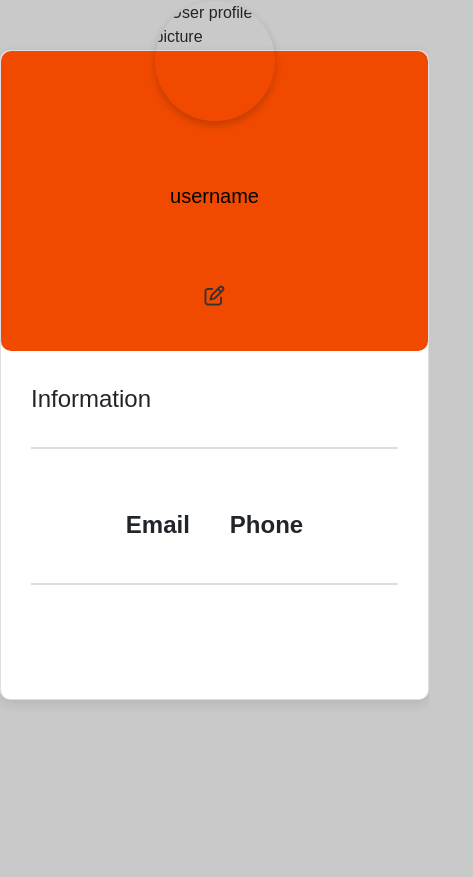
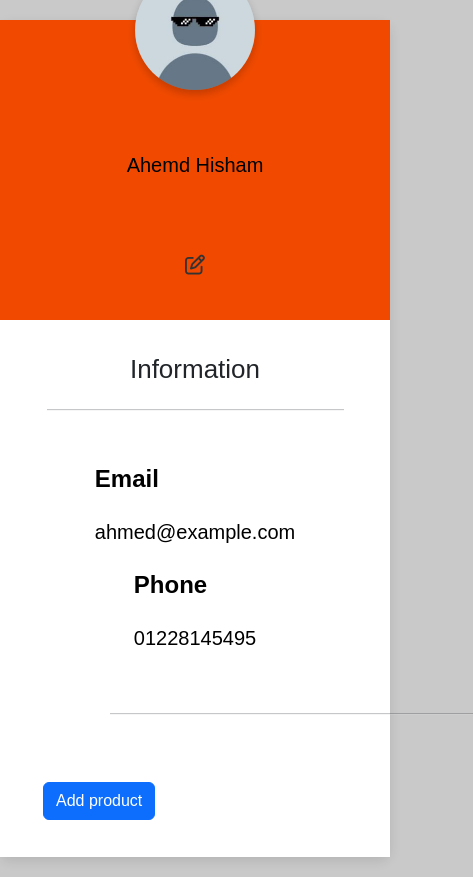
Before and after one commit to OmarGamal-201/Sel3a, a plain HTML site: page Profile/profile.html in a window 390 px wide. Shown: the whole page, 473 px wide, since content can reach past the window. Before the commit the page ends 844 px from the top, so only its background shows below. Drawn offline with nearby package versions, Linux system fonts and the light colour scheme.

Commit message:
Adding Profile Page

```diff
--- /dev/null
+++ b/Profile/profile.css
@@ -0,0 +1,33 @@
+.cardcenter {
+    display: flex;
+    gap: 700px;
+    flex-wrap: wrap;
+    margin-top: 50px;
+}
+
+.email, .phone {
+    display: flex;
+    flex-direction: column;
+}
+
+.email div:first-child,
+.phone div:first-child {
+    font-weight: bold;
+    color: black;
+    margin-bottom: 20px;
+    font-size: 24px;
+}
+
+.email div:last-child,
+.phone div:last-child {
+    color: #000;
+    font-size: 20px;
+}
+
+#lin{
+    width: 110%;
+    max-width: 1000px;
+    height: 2px;
+    background-color: #ddd;
+    margin: 60px 80px;
+}
--- a/Profile/profile.html
+++ b/Profile/profile.html
@@ -4,161 +4,205 @@
     <meta charset="UTF-8">
     <meta name="viewport" content="width=device-width, initial-scale=1.0">
     <title>Username - Sel3a</title>
+    <link rel="stylesheet" href="./profile.css">
     <!-- <link rel="stylesheet" href="./profile.css"> -->
-    <link rel="stylesheet" href="./bootstrap.min.css">
-    <link rel="stylesheet" href="https://cdnjs.cloudflare.com/ajax/libs/font-awesome/6.4.0/css/all.min.css">
+    <link
+        href="https://cdn.jsdelivr.net/npm/bootstrap@5.3.8/dist/css/bootstrap.min.css"
+        rel="stylesheet"
+        integrity="sha384-sRIl4kxILFvY47J16cr9ZwB07vP4J8+LH7qKQnuqkuIAvNWLzeN8tE5YBujZqJLB"
+        crossorigin="anonymous"
+    />
+    <link
+        rel="stylesheet"
+        href="https://cdnjs.cloudflare.com/ajax/libs/font-awesome/6.4.0/css/all.min.css"
+    />
     <style>
-        body{
-    margin: 0;
-    background-color: #c9c9c9;
-    font-family: Arial, sans-serif;
-}
-.card {
-    width: 110%;
-    max-width: 1500px;
-    display: flex;
-    border-radius: 10px;
-    background-color: white;
-    box-shadow: 0 4px 12px rgba(0,0,0,0.1);
-    flex-wrap: wrap;
-    margin: 50px auto;
-    /* min-height: 400px; */
-    height: 650px;
-}
-.cardleft{
-    width: 100%;
-    max-width: 300px;
-    background-color: #F14A00;
-    display: flex;
+
+        @media (max-width: 1200px) {
+      .cardd {
         flex-direction: column;
         align-items: center;
-    justify-content: center;
-    padding: 40px 20px;
-    box-sizing: border-box;
-    border-radius: 10px;
+        height: auto !important;
+        width: 100% !important;
       }
-img{
-    width:120px;
-    height: 120px;
-    margin-top:  -90px;
-    margin-bottom: 20px;
-    border-radius: 50%;
-    object-fit: cover;
-    box-Shadow: 0 4px 8px rgba(0,0,0,0.2);
+
+      .cardleft,
+      .cardright {
+        max-width: 100% !important;
+        width: 100% !important;
+        border-radius: 0 !important;
       }
-.cardleft .username{
-    color: black;
-    font-Size: 20px;
-    margin-Top: 40px;
+
+      .cardcenter {
+        gap: 40px !important;
+        justify-content: center !important;
       }
-.rightCard{
-    padding: 30px;
-    box-sizing: border-box;
-    background-color: #fff;
+
+      .line,
+      .lin {
+        width: 90% !important;
+        margin: 20px auto !important;
       }
-.info{
-    font-Size: 24px;
-    margin-Bottom: 10px;
     }
-/* .line,
-.line2{
-    max-width: 500px;
-     width: 500px;
-     margin-bottom: 20px;
-    margin-top: 28px;
-    font-weight: bold;
-    font-size: 24px;
-} */
-.line,
-.line2 {
-  width: 130%;
-  max-width: 500px;
-  height: 2px;
-  background-color: #ddd;
-  border: none;
-  margin: 30px auto;
+
+    @media (max-width: 768px) {
+      .cardcenter {
+        flex-direction: column !important;
+        align-items: center !important;
+        gap: 20px !important;
       }
-.icon{
-    color: #333;
-    font-size: 20px;
-    margin-top: 70px;
-    cursor: pointer;
+
+      .email,
+      .phone {
+        font-size: 18px !important;
       }
-.cardcenter{
-display: flex;
-gap: 220px;
-/* height: 200px; */
-flex-wrap: wrap;
-height: auto;
+
+      .info {
+        text-align: center;
       }
-.email,
-.phone{
-    font-Size: 24px;
-    margin-Bottom: 10px;
-    font-weight: bold;
-    margin-top: 28px;
-}
-@media (max-width: 600px) {
-  .card {
-    flex-direction: column;
-  }
-  .cardleft, .rightCard {
-    max-width: 100%;
-  }
-  .cardcenter {
-    gap: 40px;
-    justify-content: center;
-  }
-  .line, .line2{
-    width: 100%;
-  }
+
     }
     </style>
 </head>
 <body>
-    <div class="card">
+    <div class="cardd">
   <div class="cardleft">
-            <img src="./1.jpg" alt="User profile picture" id="profileImage">
-            <input type="file" id="imageUpload"  style="display: none;">
-            <div class="username">username</div>
-            <div class="icon" id="editIcon">
-                <i class="fa-regular fa-pen-to-square"></i>
+    <img src="" alt="User profile" id="proimg" />
+    <input type="file" id="file" />
+    <div class="username"></div>
+    <div class="icon" id="icon">
     </div>
-            <!-- <input type="file">
-            <img src="./1.png" alt="">
-            <div class="username">username</div>
-            <div class="icon"><i class="fa-regular fa-pen-to-square"></i></div> -->
   </div>
-        <div class="rightCard">
-            <div class="info">Information</div>
-            <hr class="line">
+
+  <div class="cardright">
+    <div class="info"></div>
+    <hr class="line"/>
     <div class="cardcenter">
-                <div class="email">Email</div>
-                <div class="phone">Phone</div>
+    <div class="email">
+        <div>Email</div>
+        <div>ahmed@example.com</div>
     </div>
-            <hr class="line2">
+    <div class="phone">
+        <div>Phone</div>
+        <div>01228145495</div>
+    </div>
+</div>
+<hr id="lin">
+
+
+<div class="btn butm">
+      <button
+        type="button"
+        class="btn btn-primary"
+        data-bs-toggle="modal"
+        data-bs-target="#exampleModal"
+        data-bs-whatever="@mdo"
+      >
+        Add product
+      </button>
+      <div
+        class="modal fade"
+        id="exampleModal"
+        tabindex="-1"
+        aria-labelledby="exampleModalLabel"
+        aria-hidden="true"
+      >
+        <div class="modal-dialog">
+          <div class="modal-content">
+            <form>
+              <div class="modal-header">
+                <h1 class="modal-title fs-5" id="exampleModalLabel">
+                  Add product
+                </h1>
+                <button
+                  type="button"
+                  class="btn-close"
+                  data-bs-dismiss="modal"
+                  aria-label="Close"
+                ></button>
+              </div>
+              <div class="modal-body">
+                <div class="mb-3">
+                  <label for="recipient-name" class="col-form-label"
+                    >Product name:</label
+                  >
+                  <input
+                    type="text"
+                    class="form-control"
+                    id="recipient-name"
+                    required
+                  />
+                </div>
+                <div class="mb-3">
+                  <label for="message-text" class="col-form-label"
+                    >Description:</label
+                  >
+                  <textarea
+                    class="form-control"
+                    id="message-text"
+                    required
+                  ></textarea>
+                </div>
+                <div class="mb-3">
+                  <label for="category" class="col-form-label"
+                    >Category:</label
+                  >
+                  <select
+                    id="category"
+                    name="category"
+                    class="form-control"
+                    required
+                  >
+                    <option value="">Select</option>
+                    <option value="Electronics">Electronics</option>
+                    <option value="Furniture">Furniture</option>
+                    <option value="Cars">Cars</option>
+                    <option value="Clothing">Clothing</option>
+                    <option value="others">Others</option>
+                  </select>
+                </div>
+                <div class="mb-3">
+                  <label for="recipient-price" class="col-form-label"
+                    >Price:</label
+                  >
+                  <input
+                    type="number"
+                    class="form-control"
+                    id="recipient-price"
+                    required
+                  />
+                </div>
+                <div class="mb-3">
+                  <label for="recipient-image" class="col-form-label"
+                    >Image:</label
+                  >
+                  <input
+                    type="file"
+                    class="form-control"
+                    id="recipient-image"
+                  />
+                </div>
+              </div>
+              <div class="modal-footer">
+                <button
+                  type="button"
+                  class="btn btn-secondary"
+                  data-bs-dismiss="modal"
+                >
+                  Close
+                </button>
+                <button type="submit" class="btn btn-primary">Submit</button>
+              </div>
+            </form>
+          </div>
+        </div>
+      </div>
+    </div>
   </div>
 
 
-    </div>
-    <script>
-        document.getElementById('editIcon').addEventListener('click', () => {
-  document.getElementById('imageUpload').click();
-});
-
-document.getElementById('imageUpload').addEventListener('change', function () {
-  const file = this.files[0];
-  if (file) {
-    const reader = new FileReader();
-    reader.onload = function (e) {
-      document.getElementById('profileImage').src = e.target.result;
-    };
-    reader.readAsDataURL(file);
-  }
-});
+    <script src="./profile.js"></script>
+    <script src="https://cdn.jsdelivr.net/npm/bootstrap@5.3.3/dist/js/bootstrap.bundle.min.js">
 </script>
-<script src="./bootstrap.min.js"></script>
-<script src="https://cdn.jsdelivr.net/npm/bootstrap@5.3.3/dist/js/bootstrap.bundle.min.js"></script>
-
 </body>
 </html>
--- /dev/null
+++ b/Profile/profile.js
@@ -0,0 +1,88 @@
+ document.body.style.margin = "0";
+document.body.style.backgroundColor = "#c9c9c9";
+document.body.style.fontFamily = "Arial, sans-serif";
+
+let card = document.querySelector(".cardd");
+card.style.width = "110%";
+card.style.maxWidth = "1500px";
+card.style.display = "flex";
+card.style.borderRadius = "10px";
+card.style.backgroundColor = "white";
+card.style.boxShadow = "0 4px 12px rgba(0, 0, 0, 0.1)";
+card.style.flexWrap = "wrap";
+card.style.margin = "20px auto";
+card.style.height = "600px";
+
+let cardleft = document.querySelector(".cardleft");
+cardleft.style.width = "100%";
+cardleft.style.maxWidth = "300px";
+cardleft.style.backgroundColor = "#f14a00";
+cardleft.style.display = "flex";
+cardleft.style.flexDirection = "column";
+cardleft.style.alignItems = "center";
+cardleft.style.justifyContent = "center";
+cardleft.style.padding = "40px 20px";
+cardleft.style.boxSizing = "border-box";
+cardleft.style.borderRadius = "10px";
+
+let img = document.querySelector('#proimg');
+img.src = "./1.jpg";
+img.style.width = "120px";
+img.style.height = "120px";
+img.style.marginTop = "-90px";
+img.style.marginBottom = "20px";
+img.style.borderRadius = "50%";
+img.style.objectFit = "cover";
+img.style.boxShadow = "0 4px 8px rgba(0, 0, 0, 0.2)";
+
+let imgInput = document.querySelector("#file");
+imgInput.type = "file";
+imgInput.style.display = "none";
+
+let username = document.querySelector(".username");
+username.innerHTML = "Ahemd Hisham";
+username.style.color = "black";
+username.style.fontSize = "20px";
+username.style.marginTop = "40px";
+
+let icon = document.querySelector(".icon");
+icon.innerHTML = `<i class="fa-regular fa-pen-to-square"></i>`;
+icon.style.color = "#333";
+icon.style.fontSize = "20px";
+icon.style.marginTop = "70px";
+icon.style.cursor = "pointer";
+
+let cardright = document.querySelector(".cardright");
+cardright.style.padding = "30px";
+cardright.style.boxSizing = "border-box";
+cardright.style.backgroundColor = "#fff";
+
+let info = document.querySelector(".info");
+info.innerHTML = "Information";
+info.style.fontSize = "26px";
+info.style.marginBottom = "10px";
+let hr1 = document.querySelector(".line");
+    hr1.style.width = '110%';
+    hr1.style.maxWidth = '1000px';
+    hr1.style.height = '2px';
+    hr1.style.backgroundColor = '#ddd';
+    // line.style.border = 'none';
+    hr1.style.margin = '30px 80px';
+
+
+let butm = document.querySelector(".butm");
+butm.style.textAlign = "left";
+icon.addEventListener('click', () => {
+    imgInput.click();
+});
+
+imgInput.addEventListener('change', () => {
+    const file = imgInput.files[0];
+    if (file) {
+        const reader = new FileReader();
+        reader.onload = function(e) {
+            img.src = e.target.result;
+        };
+    reader.readAsDataURL(file);
+    }
+});
```
Also changed, not shown: Profile/1.jpg (added), Profile/bootstrap.min.css (added), Profile/bootstrap.min.js (added), Profile/webfonts/fa-brands-400.woff2 (added), Profile/webfonts/fa-regular-400.woff2 (added), Profile/webfonts/fa-solid-900.woff2 (added), Profile/webfonts/fa-v4compatibility.woff2 (added). Lines whose indentation alone changed are shown as unchanged.
